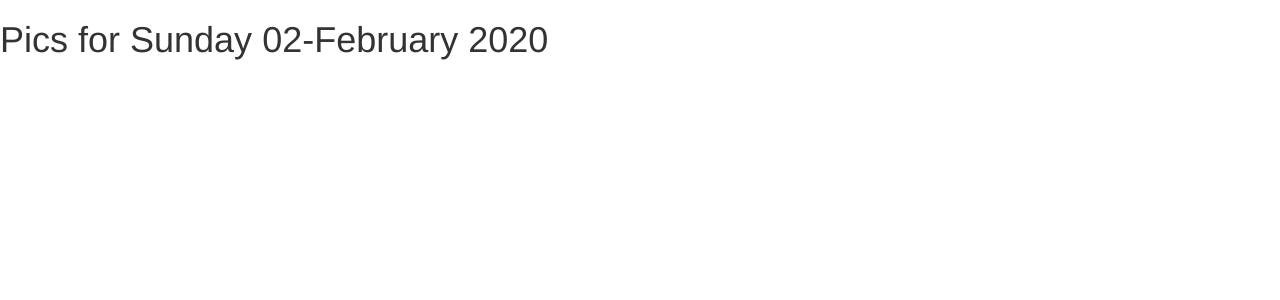
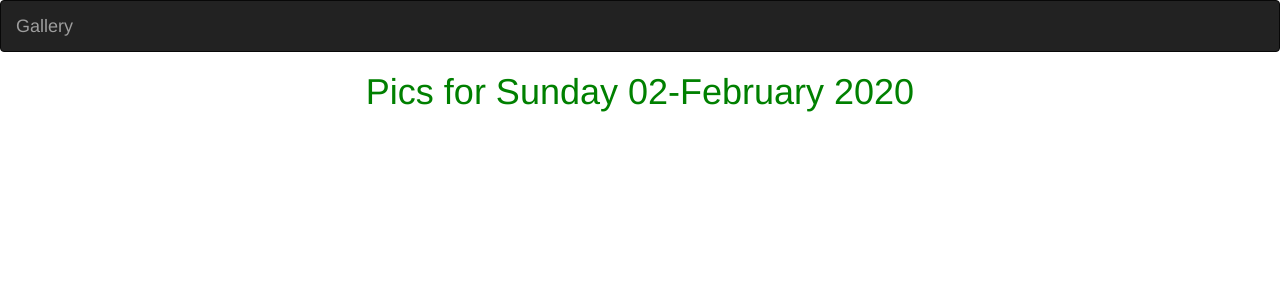
Before and after one commit to mukhtarabdirahman/gallery-django, a Django app: page /pics/today/ in a window 1280 px wide. Shown: the top 300 px of the page. Run offline with Django 3.2, Linux system fonts and the light colour scheme; some libraries are stand-ins or nearby versions.

Commit message:
adding navbar and linking css

```diff
--- /dev/null
+++ b/pics/static/css/basenews.css
@@ -0,0 +1,4 @@
+h1
+{
+  color: green;
+}
--- a/pics/templates/all-pics/base.html
+++ b/pics/templates/all-pics/base.html
@@ -1,4 +1,5 @@
 {% load bootstrap3 %}
+{% load static%}
 <!DOCTYPE html>
 <html>
 <head>
@@ -12,11 +13,13 @@
 
   {% block styles %}
     {% bootstrap_css %}
+    <link rel="stylesheet" href="{% static 'css/basenews.css' %}">
   {% endblock %}
 
 </head>
 <body>
-    {% block content %} <h1 class=''>Pics for {{date|date:"l d-F Y"}}</h1> {%endblock%}
+    {% include "navbar.html" %}
+    {% block content %} <h1 class='text-center'>Pics for {{date|date:"l d-F Y"}}</h1> {%endblock%}
 
     {% block scripts %}
         <script src="https://ajax.googleapis.com/ajax/libs/jquery/3.2.1/jquery.min.js"></script>
--- /dev/null
+++ b/pics/templates/navbar.html
@@ -0,0 +1,17 @@
+<!DOCTYPE html>
+<html lang="en">
+<head>
+
+  <meta charset="utf-8">
+  <meta name="viewport" content="width=device-width, initial-scale=1">
+</head>
+<body>
+<nav class="navbar navbar-inverse">
+  <div class="container-fluid">
+    <div class="navbar-header">
+      <a class="navbar-brand" href="{% url 'picsToday' %}">Gallery</a>
+    </div>
+  </div>
+</nav>
+</body>
+</html>
```
